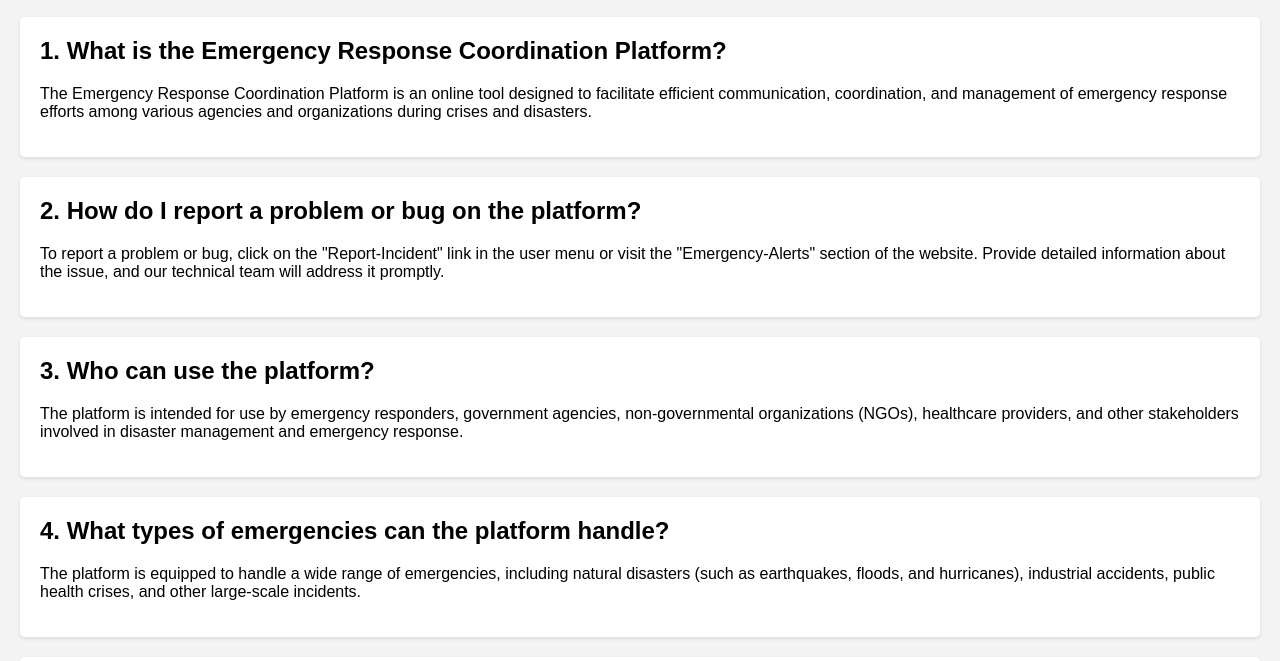
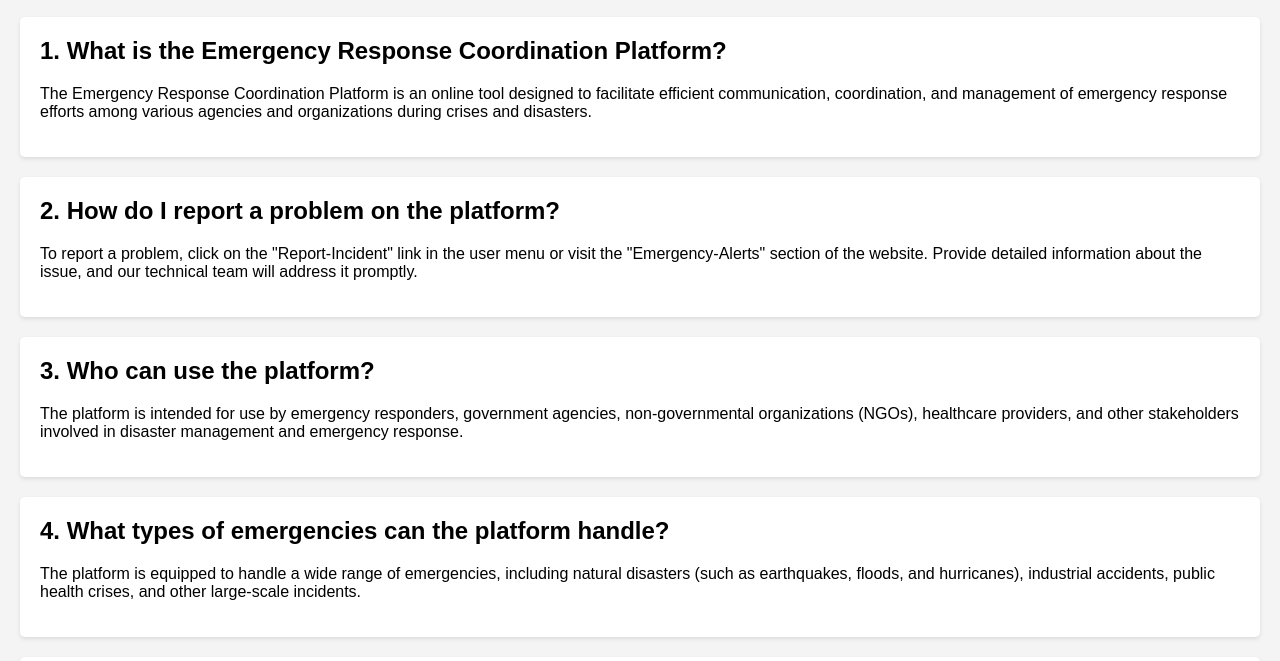
Before and after one commit to 6673csm/rtsr, a plain HTML site: page FAQ.html in a window 1280 px wide. Shown: the part 139-800 px from the top of the page. Drawn offline with Linux system fonts and the light colour scheme.

Commit message:
Update FAQ.html

```diff
--- a/FAQ.html
+++ b/FAQ.html
@@ -101,9 +101,9 @@
             </p>
         </section>
         <section>
-            <h2>2. How do I report a problem or bug on the platform?</h2>
+            <h2>2. How do I report a problem on the platform?</h2>
             <p>
-                To report a problem or bug, click on the "Report-Incident" link in the user menu or visit the
+                To report a problem, click on the "Report-Incident" link in the user menu or visit the
                 "Emergency-Alerts"
                 section of the website. Provide detailed information about the issue, and our technical team will
                 address it promptly.
```
